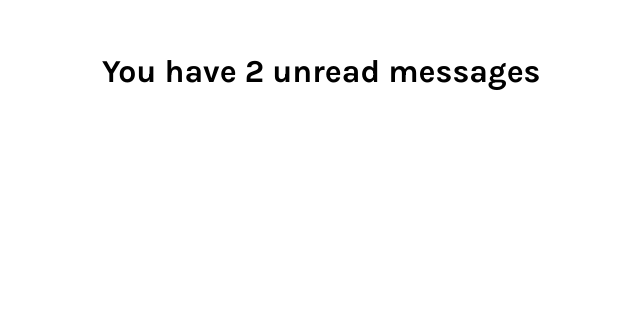
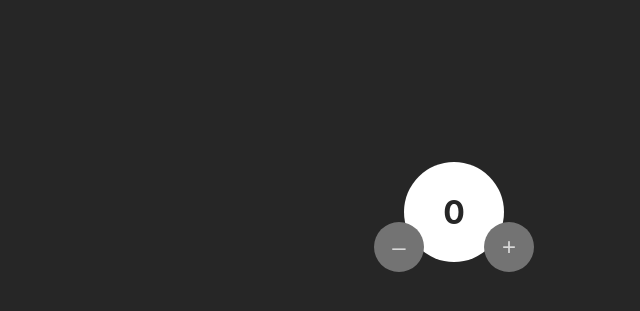
Before and after one commit to candytale55/react-state-projects, a React (Vite) app: page / in a window 1280 px wide. Shown: the part 203-514 px from the top of the page, without its empty margins (186-826 px from the left). Built offline with nearby package versions, Linux system fonts and the light colour scheme.

Commit message:
chore: set up files for exercise

```diff
--- a/src/App.jsx
+++ b/src/App.jsx
@@ -8,17 +8,17 @@ import ToggleFavorite from './components/togglefavorite/ToggleFavorite'
 import SignUpForm from './components/signupform/SignUpForm'
 import RegForm from './components/regform/RegForm'
 import UnreadMessages from "./components/unreadmessages/UnreadMessages"
+import Jokes from './components/jokes/Jokes'*/
 
-import Jokes from './components/jokes/Jokes'*/
-import UnreadMessages from "./components/unreadmessages/UnreadMessages"
-
+import HowManyTimes from './components/howmany/HowManyTimes'
 
 
 function App() {
 
   return (
     <main className="container">
-      <UnreadMessages />
+      <HowManyTimes />
+      {/*<UnreadMessages />*/}
       {/*<Jokes />*/}
       {/*<SignUpForm />*/}
       {/*<RegForm />*/}
--- a/src/components/howmany/HowManyTimes.jsx
+++ b/src/components/howmany/HowManyTimes.jsx
@@ -20,7 +20,7 @@ export default function HowManyTimes() {
   let [count, setCount] = useState(0);
     return (
       <main className="container">
-        <h1>How many times will Bob say "state" in this section?</h1>
+
         <div className="counter">
           <button
             className="minus"
```
